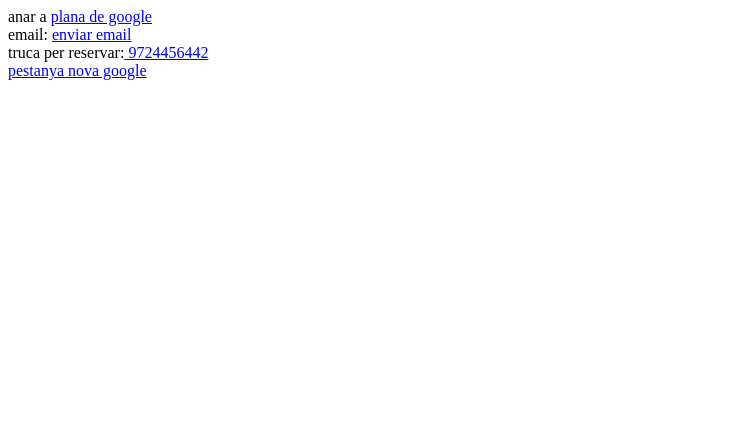
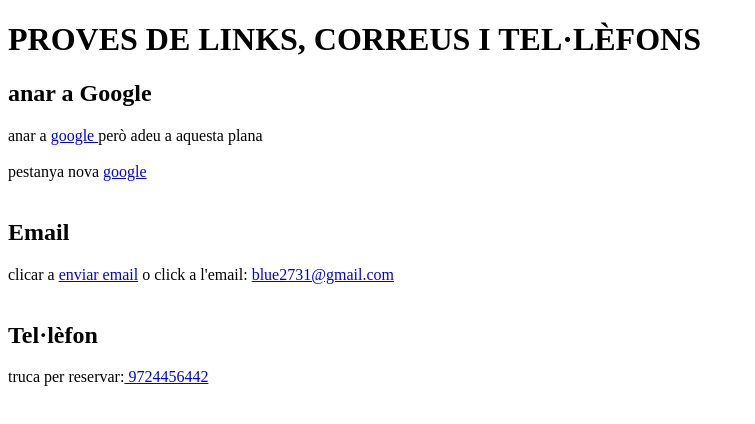
Before and after one commit to blue2731/hello-world, a plain HTML site: page HTML/links.html in a window 1280 px wide. Shown: the whole page, without its empty margins (0-755 px from the left). Drawn offline with Linux system fonts and the light colour scheme.

Commit message:
LINKS
com linkejar planes externes amb un altre pestanya, correus i telefons

```diff
--- a/HTML/links.html
+++ b/HTML/links.html
@@ -1,21 +1,27 @@
 <!DOCTYPE html>
 <html>
     <head>
-
+        <h1>PROVES DE LINKS, CORREUS I TEL·LÈFONS</h1>
     </head>
     <body>
         <!--hyperlink a la pàg en què ha de clicar i què ha de clicar, pot ser text, imatges, etc.-->
-     anar a <a href="http://www.google.es"> plana de google </a>
-    <br/>
-    email:
-    <a href="mailto:blue2731@gmail.com"> enviar email</a>
+        <h2>anar a Google</h2>
+        anar a <a href="http://www.google.es">  google </a> però adeu a aquesta plana
+        <br/>
+        <br/>
+         <!-- només per enllaços externs-->
+         pestanya nova <a href="http://www.google.es" target="blank">  google </a>
+         <br/>
+         <br/>
+        <h2>Email</h2>
+        clicar a <a href="mailto:blue2731@gmail.com"> enviar email</a> o click a l'email: <a href="mailto:blue2731@gmail.com">blue2731@gmail.com</a>
 
-    <!--depèn del dispositiu posarem un link o un altre, però mola molt-->
-    <br/>
-    truca per reservar:<a href="tel:97265464"> 9724456442</a>
-    <br/>
-    <!-- només per enllaços externs-->
-    <a href="http://www.google.es" target="blank"> pestanya nova google </a>
+        <!--depèn del dispositiu posarem un link o un altre, però mola molt-->
+        <br/>
+        <br/>
+        <h2>Tel·lèfon</h2>
+        truca per reservar:<a href="tel:97265464"> 9724456442</a>
+
 
     </body>
 
```
